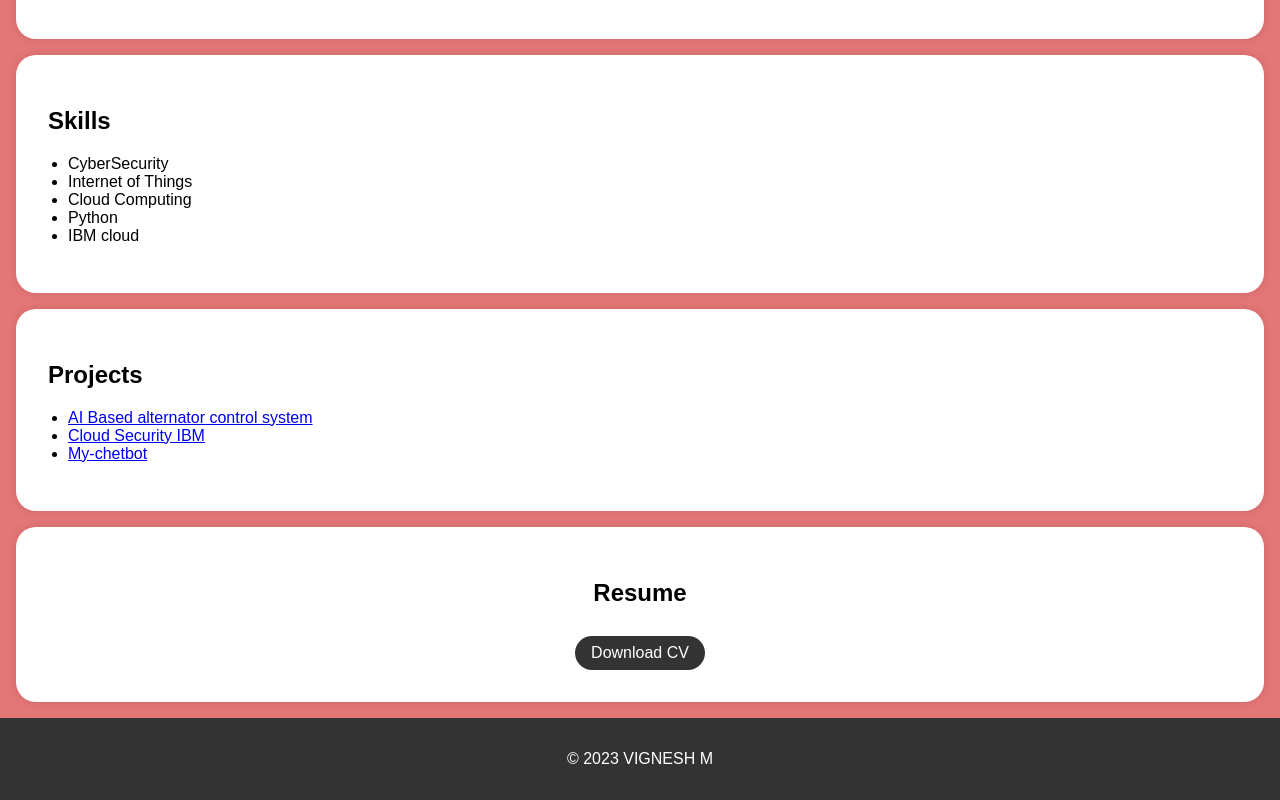
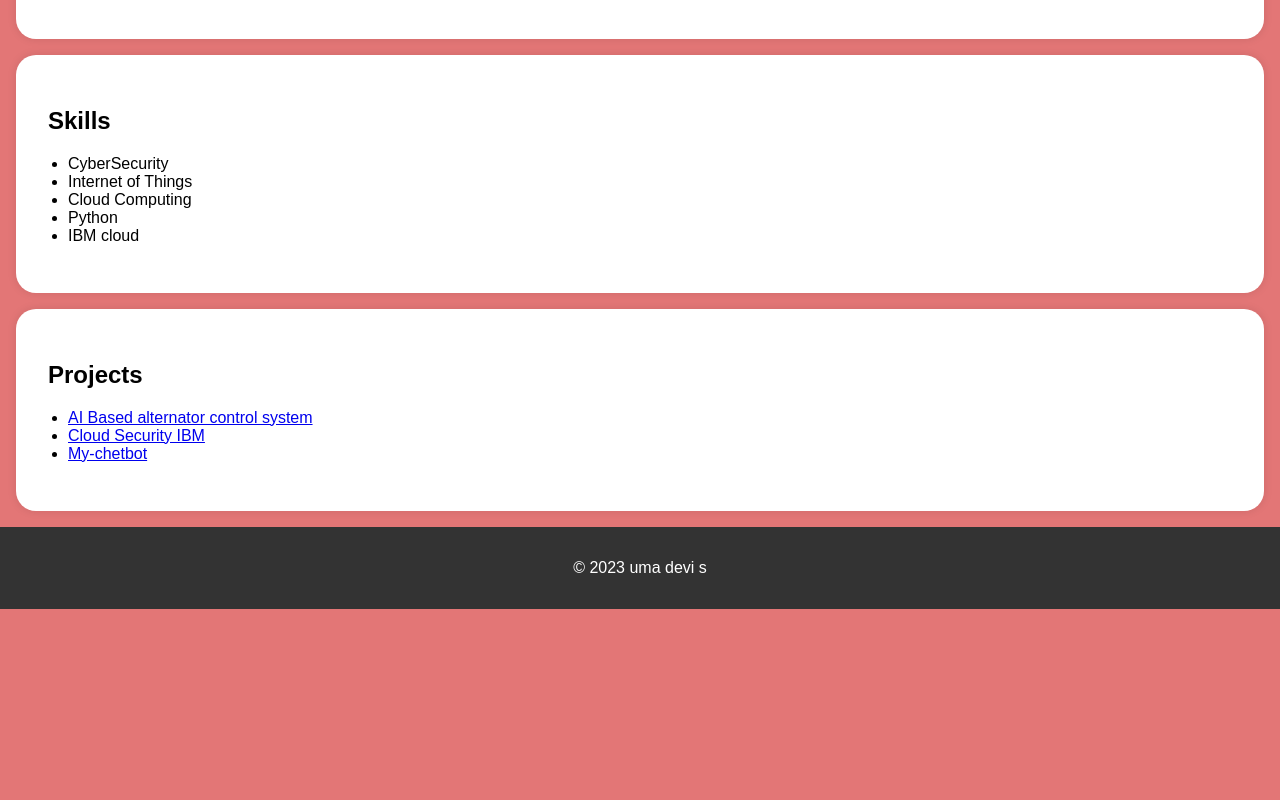
Before and after one commit to Indirauma003/portfolio, a plain HTML site: page Index.html in a window 1280 px wide. Shown: the part 695-1495 px from the top of the page. After the commit the page ends 1304 px from the top, so only its background shows below. Drawn offline with Linux system fonts and the light colour scheme.

Commit message:
Index.html

```diff
--- a/Index.html
+++ b/Index.html
@@ -152,19 +152,9 @@
         </div>
     </section>
 
-    <section id="resume">
 
-        <div class="section-content">
-            <center>
-            <h2>Resume</h2>
-            <a href="./vigneshioT (1).pdf" target="_blank" class="download-button">Download CV</a>
-        </center>
-        </div>
-
-    </section>
-
-    <footer>
-        <p>&copy; 2023 VIGNESH M</p>
+ <footer>
+        <p>&copy; 2023 uma devi s</p>
     </footer>
 
     <script>
```
